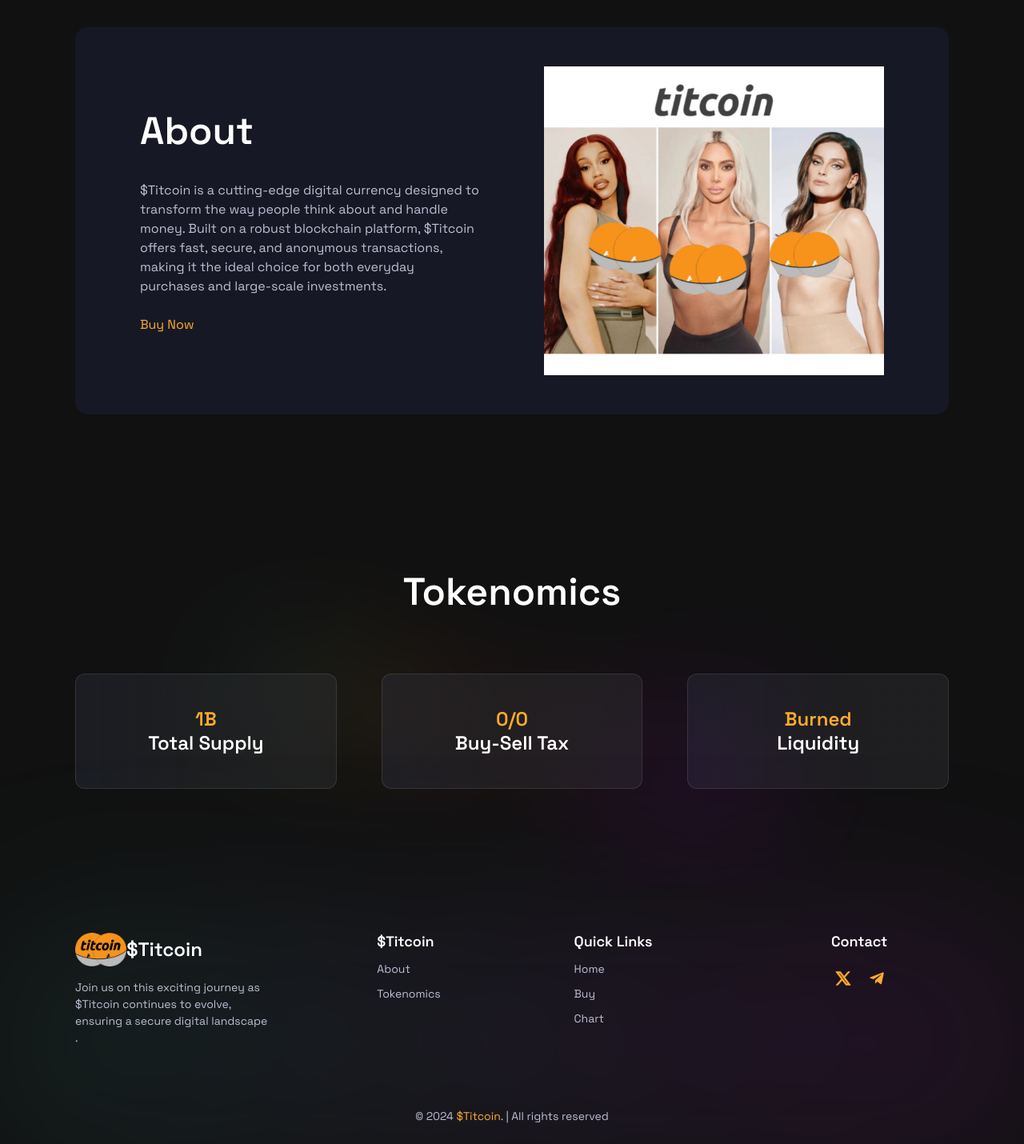
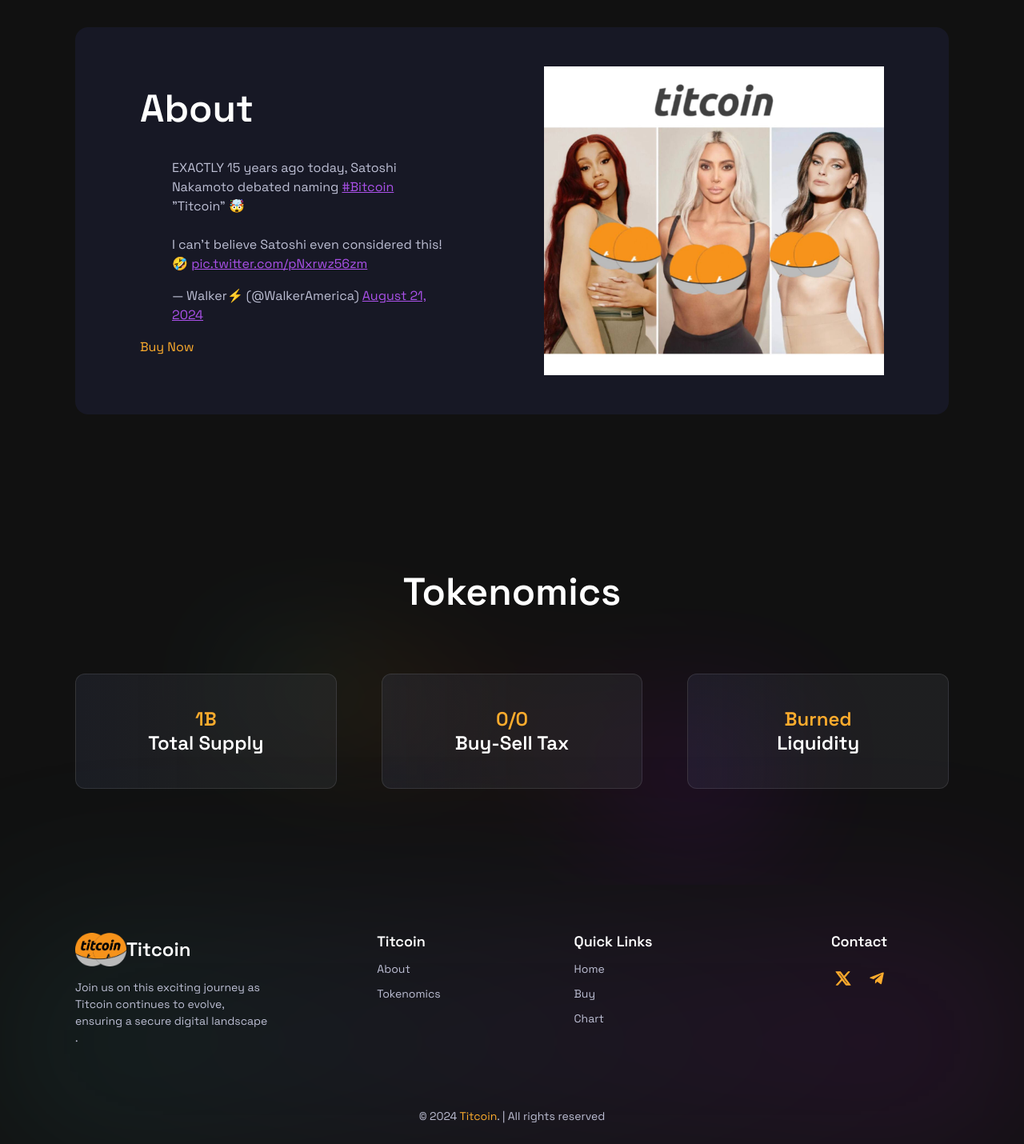
Before and after one commit to jakia12/titcoin, a plain HTML site: page index.html in a window 1280 px wide. Shown: the part 559-1989 px from the top of the page at 80% size. Drawn offline with Linux system fonts and the light colour scheme.

Commit message:
Add files via upload

```diff
--- a/index.html
+++ b/index.html
@@ -7,7 +7,7 @@
     <meta name="viewport" content="width=device-width, initial-scale=1.0" />
 
     <!-- Title -->
-    <title>$Titcoin</title>
+    <title>Titcoin</title>
 
 
 
@@ -152,7 +152,7 @@
                     data-aos="fade-up-sm"
                     data-aos-delay="100"
                   >
-                    $Titcoin
+                    Titcoin
                     <!-- <span class="text-primary-dark">
                       <br />Your Ultimate Deployer Bot</span
                     > -->
@@ -330,9 +330,7 @@
                   <div class="content">
 
                     <h1 class="text-white mb-8">About</h1>
-                    <p class="mb-6">
-                      $Titcoin is a cutting-edge digital currency designed to transform the way people think about and handle money. Built on a robust blockchain platform, $Titcoin offers fast, secure, and anonymous transactions, making it the ideal choice for both everyday purchases and large-scale investments.
-                    </p>
+                    <blockquote class="twitter-tweet"><p lang="en" dir="ltr">EXACTLY 15 years ago today, Satoshi Nakamoto debated naming <a href="https://twitter.com/hashtag/Bitcoin?src=hash&amp;ref_src=twsrc%5Etfw">#Bitcoin</a> &quot;Titcoin&quot; 🤯<br><br>I can&#39;t believe Satoshi even considered this! 🤣 <a href="https://t.co/pNxrwz56zm">pic.twitter.com/pNxrwz56zm</a></p>&mdash; Walker⚡️ (@WalkerAmerica) <a href="https://twitter.com/WalkerAmerica/status/1826336638890377649?ref_src=twsrc%5Etfw">August 21, 2024</a></blockquote> <script async src="https://platform.twitter.com/widgets.js" charset="utf-8"></script>
 
                     <a
                       target="_blank"
@@ -811,7 +809,7 @@
               <div class="row g-6">
                 <div class="col-md-6 col-lg-4">
                   <div class="footer-widget text-center text-md-start">
-                    <h6 class="text-white mb-2">$Titcoin</h6>
+                    <h6 class="text-white mb-2">Titcoin</h6>
                     <ul class="link-list list-unstyled mb-0">
                       <li>
                         <a href="#about">About</a>
@@ -912,12 +910,12 @@
             <div class="col-lg-3 order-lg-1 me-auto">
               <div class="d-flex align-center justify-lg-start logo">
                 <img src="assets/images/icons/logo.png" alt="" width="64" />
-                <h4 class="mb-0 bold">$Titcoin</h4>
+                <h4 class="mb-0 bold">Titcoin</h4>
               </div>
             </a>
                 </a>
                 <p class="fs-sm mb-0 mt-4">
-                  Join us on this exciting journey as $Titcoin continues to evolve, ensuring a secure digital landscape .
+                  Join us on this exciting journey as Titcoin continues to evolve, ensuring a secure digital landscape .
 
 
 
@@ -933,7 +931,7 @@
               <br />
               © 2024
               <span style="color:#FEAC2D"
-                >$Titcoin</span
+                >Titcoin</span
               >. | All rights reserved
             </p>
           </div>
```
